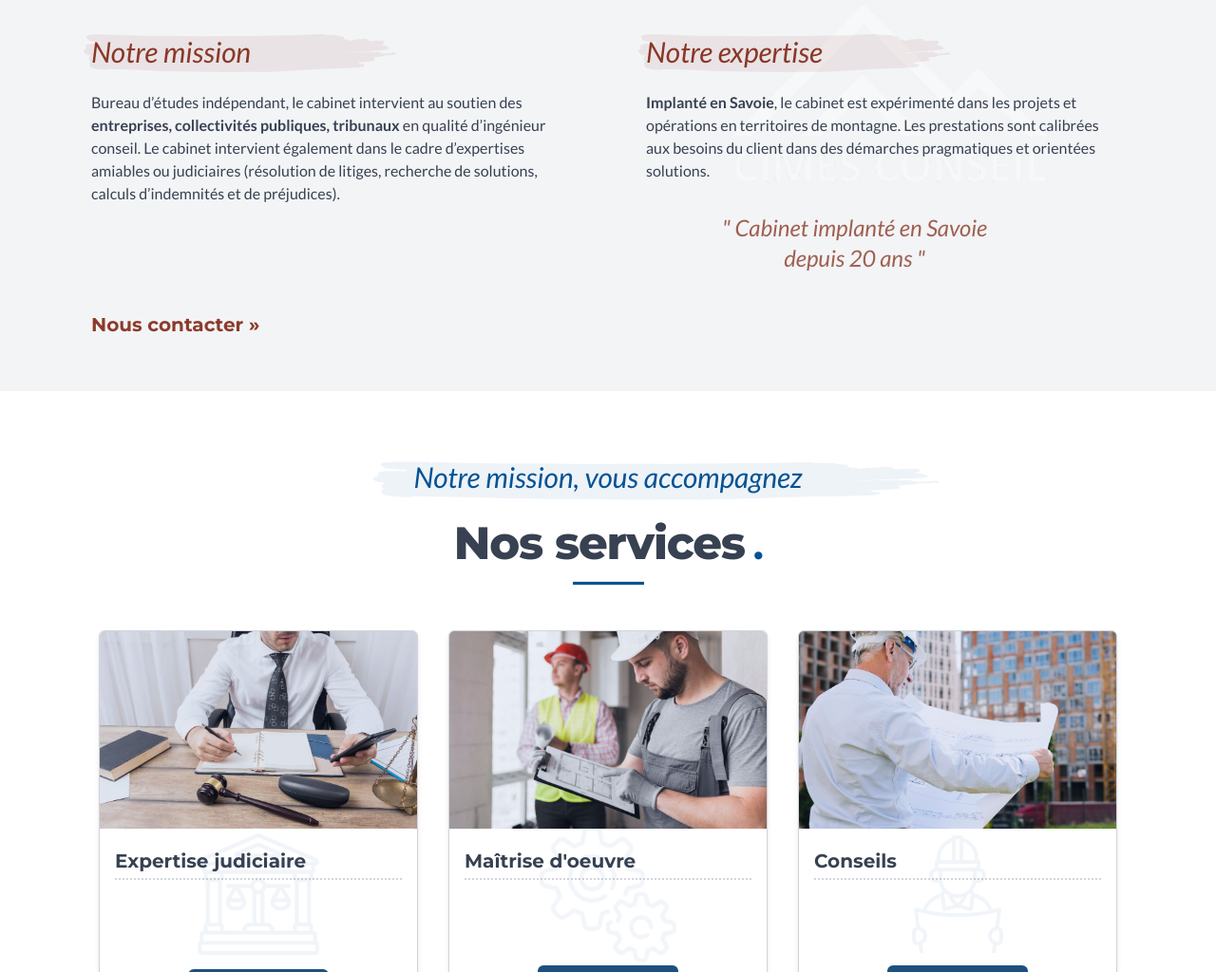
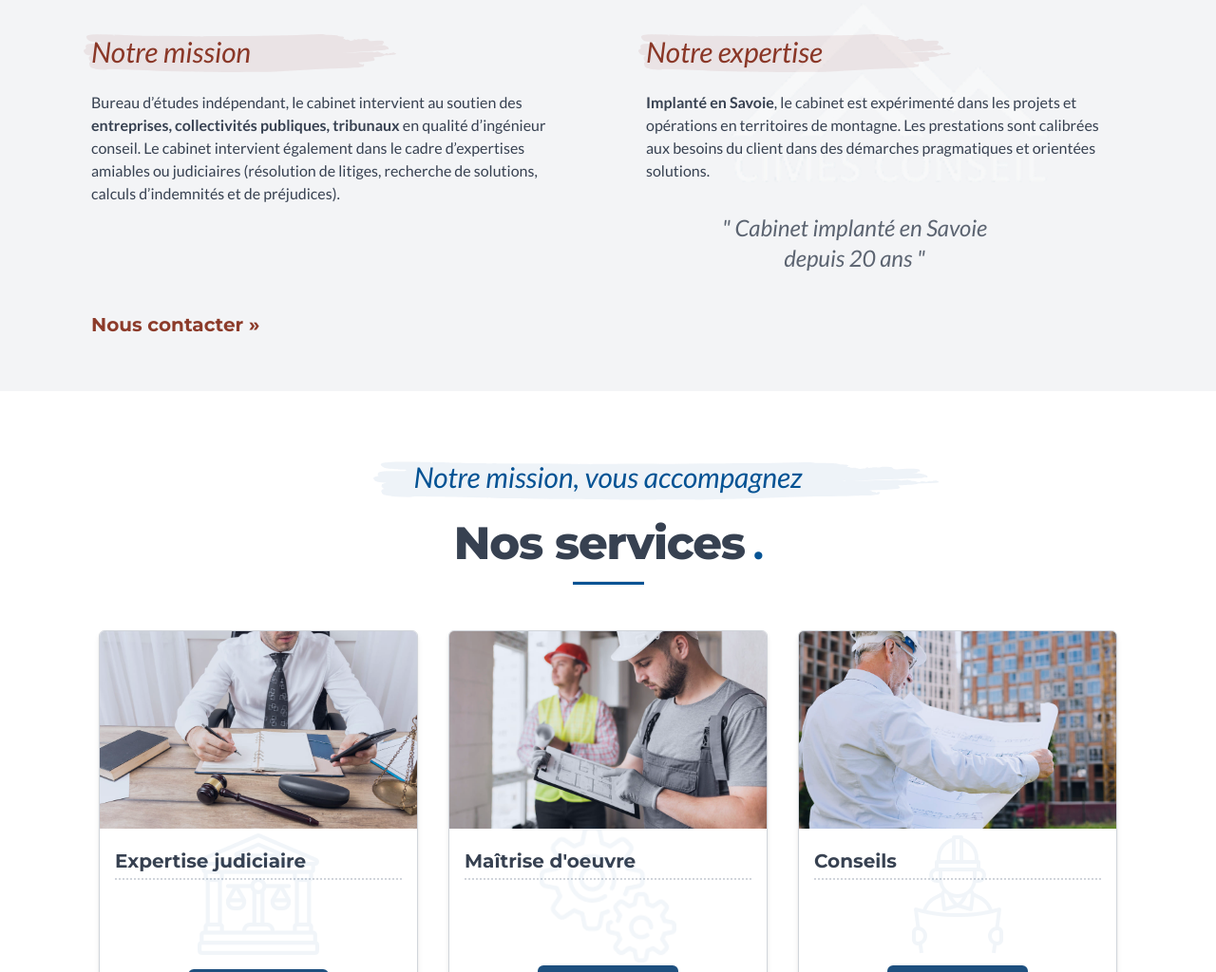
Before and after one commit to fpichegru/temp-cimesconseil-app, a website: page index.html in a window 1280 px wide. Shown: the part 981-2005 px from the top of the page at 95% size. Drawn offline with Linux system fonts and the light colour scheme.

Commit message:
text-color-2

```diff
--- a/index.html
+++ b/index.html
@@ -205,7 +205,7 @@
             <p class="mt-6 relative z-20">
                 <b>Implanté en Savoie</b>, le cabinet est expérimenté dans les projets et opérations en territoires de montagne. Les prestations sont calibrées aux besoins du client dans des démarches pragmatiques et orientées solutions.
             </p >
-           <h2 class="absolute hidden  text-2xl text-main-red italic opacity-80 -bottom-24 left-20 text-center  xl:block">" Cabinet implanté en Savoie<br> depuis 20 ans "</h2>
+           <h2 class="absolute hidden  text-2xl  italic opacity-80 -bottom-24 left-20 text-center  xl:block">" Cabinet implanté en Savoie<br> depuis 20 ans "</h2>
         </div>
       </div>
     </div>
```
